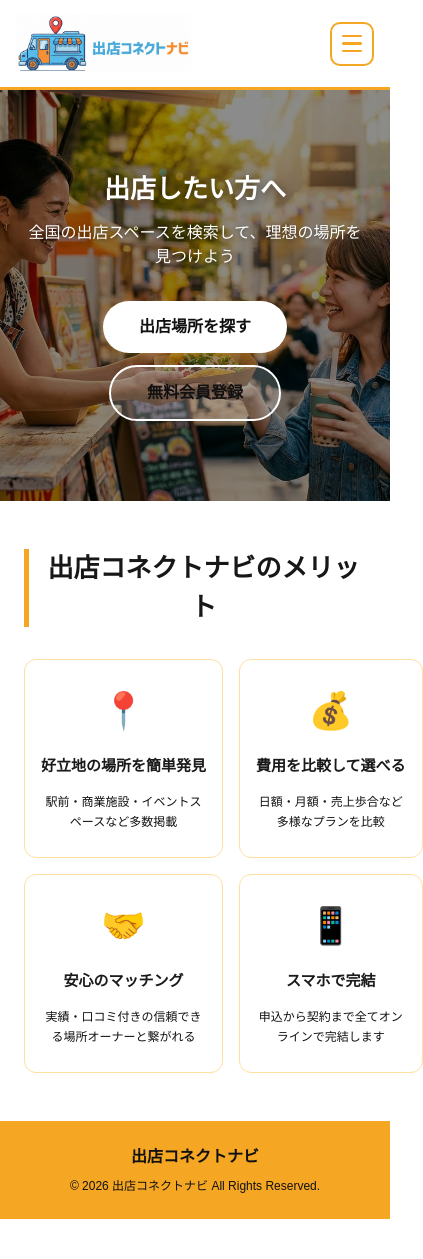
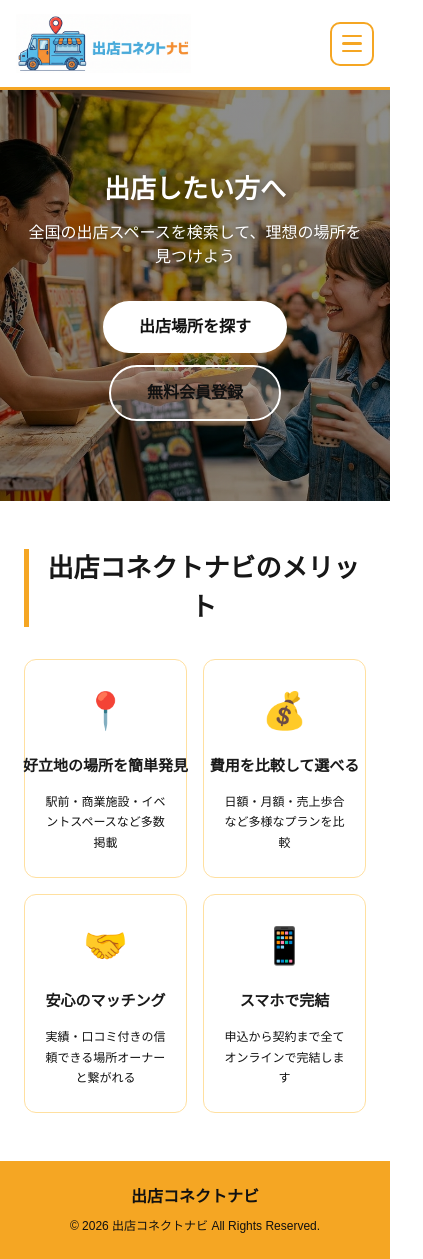
Before and after one commit to rinfuku0917/shutten-connect-navi, a Next.js app: page /space in a window 390 px wide. Shown: the whole page, 423 px wide, since content can reach past the window. Before the commit the page ends 1219 px from the top, so only its background shows below. Built offline with nearby package versions, Linux system fonts and the light colour scheme.

Commit message:
fix space page hero overflow and merit card grid on mobile

```diff
--- a/app/globals.css
+++ b/app/globals.css
@@ -90,3 +90,7 @@ img { max-width: 100%; height: auto; }
 @media (max-width: 768px) {
   .seller-msg-grid { grid-template-columns: 1fr !important; }
 }
+
+/* お店を呼びたい方へ: メリット4カードを全幅に収める */
+.space-merit-grid { max-width: 100% !important; }
+.space-merit-grid > div { min-width: 0; }
--- a/app/space/page.tsx
+++ b/app/space/page.tsx
@@ -11,7 +11,7 @@ export default function SpacePage() {
   ]
 
   return (
-    <div>
+    <div style={{width:'100%',maxWidth:'100vw',overflowX:'hidden'}}>
       <Nav />
       <div style={{background:'linear-gradient(rgba(0,0,0,0.45),rgba(0,0,0,0.45)),url(/hero-top.png) center/cover no-repeat',padding:'80px 24px',textAlign:'center',minHeight:'300px',display:'flex',flexDirection:'column',alignItems:'center',justifyContent:'center',width:'100%'}}>
         <h1 style={{color:'#fff',textShadow:'0 2px 8px rgba(0,0,0,0.5)',fontSize:'clamp(26px,4vw,44px)',fontWeight:'900',marginBottom:'12px'}}>出店したい方へ</h1>
@@ -24,7 +24,7 @@ export default function SpacePage() {
       <div style={{background:'#fff',padding:'48px 24px',textAlign:'center'}}>
         <div style={{maxWidth:'900px',margin:'0 auto'}}>
           <h2 style={{fontSize:'26px',fontWeight:'900',marginBottom:'32px',borderLeft:'5px solid #F5A623',paddingLeft:'12px'}}>出店コネクトナビのメリット</h2>
-          <div className='grid-4' style={{gap:'16px',maxWidth:'960px',margin:'0 auto',textAlign:'center',alignItems:'stretch'}}>
+          <div className='grid-4 space-merit-grid' style={{gap:'16px',maxWidth:'960px',margin:'0 auto',textAlign:'center',alignItems:'stretch'}}>
             {merits.map(m => (
               <div key={m.title} style={{background:'#fff',borderRadius:'12px',border:'1px solid #FFE0A0',padding:'24px 16px',textAlign:'center',height:'100%',display:'flex',flexDirection:'column',alignItems:'center'}}>
                 <div style={{fontSize:'36px',marginBottom:'10px'}}>{m.icon}</div>
```
